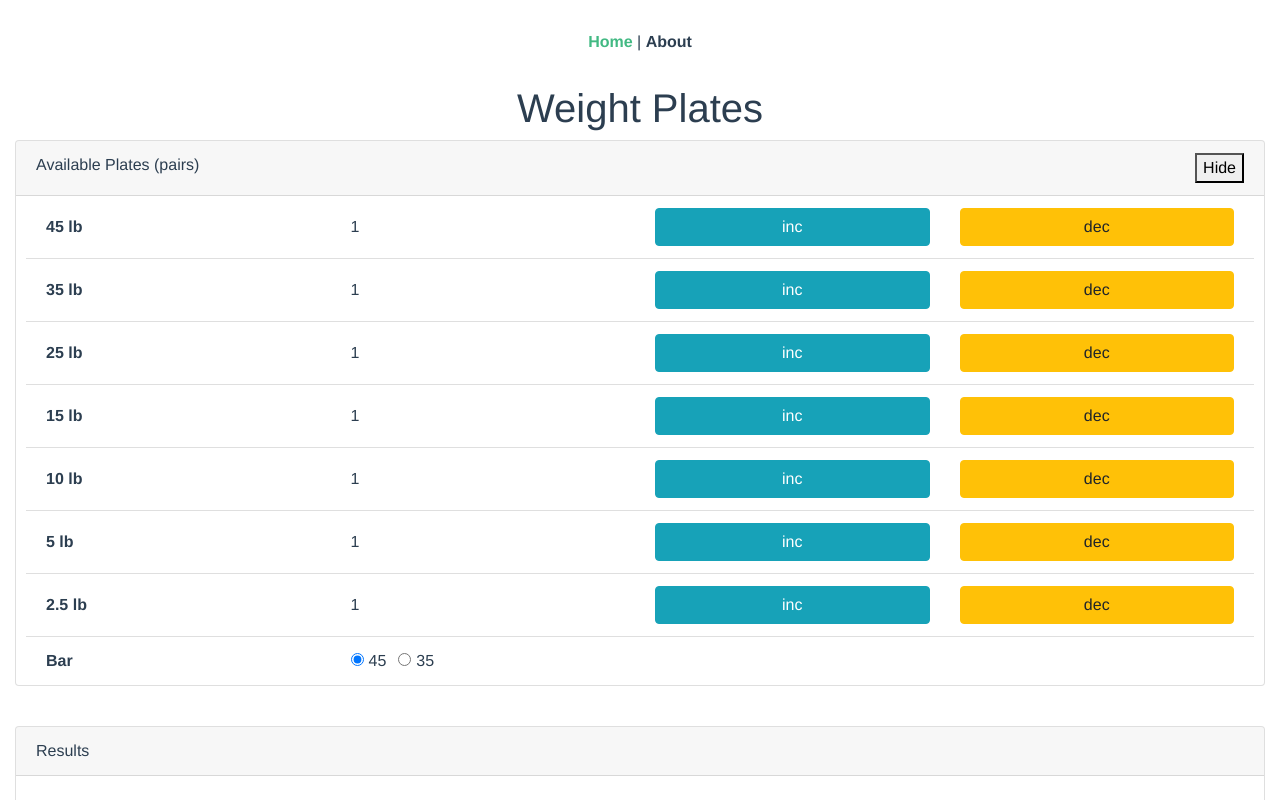
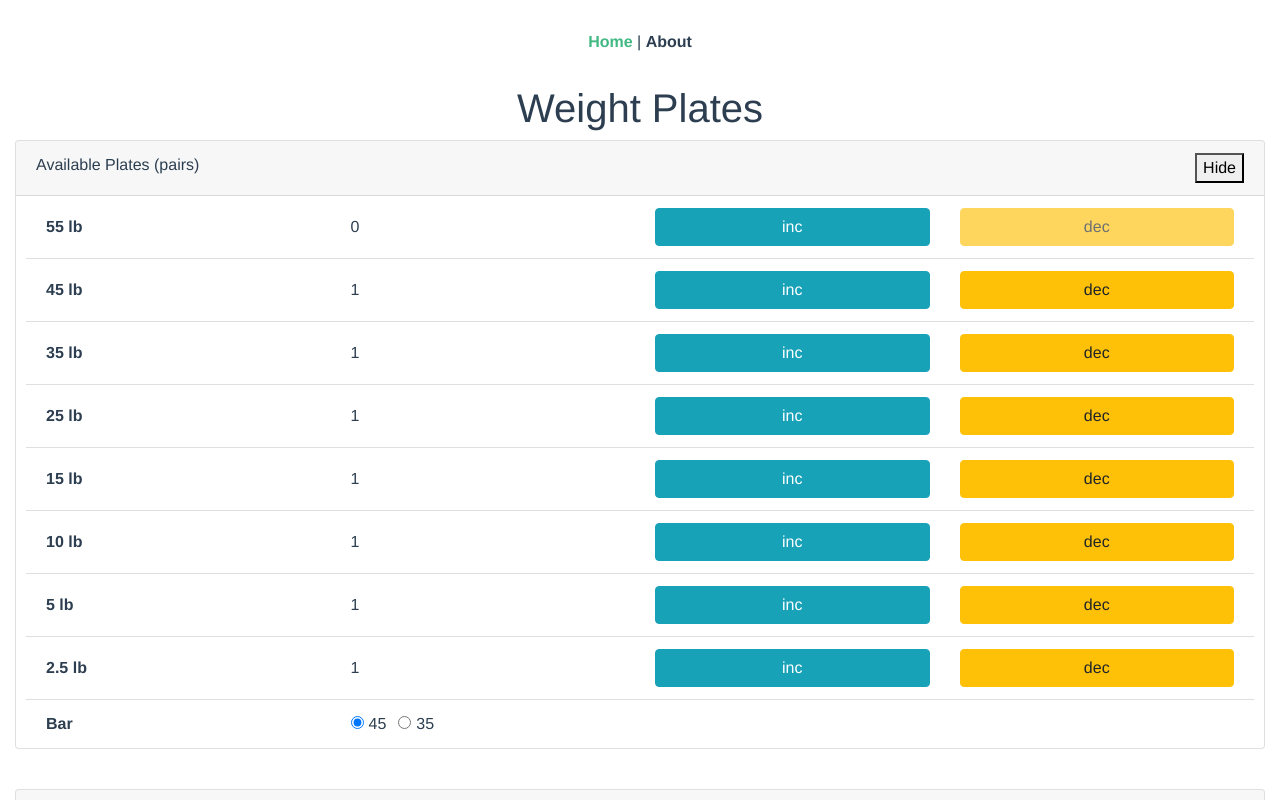
Before and after one commit to ryanrodemoyer/weightplates, a Vue app: page /#/ in a window 1280 px wide. Shown: the top 800 px of the page. Built offline with nearby package versions, Linux system fonts and the light colour scheme.

Commit message:
add 55# option with zero quantity default, hide the 55# column in the results if zero quantity

```diff
--- a/src/components/Combinations.vue
+++ b/src/components/Combinations.vue
@@ -40,6 +40,12 @@
             <td v-bind:class="{ highlight: result['25'] !== 0 }">25</td>
             <td v-bind:class="{ highlight: result['35'] !== 0 }">35</td>
             <td v-bind:class="{ highlight: result['45'] !== 0 }">45</td>
+            <td
+              v-if="options.plates.find(x => x.weight === 55).quantity > 0"
+              v-bind:class="{ highlight: result['55'] !== 0 }"
+            >
+              55
+            </td>
             <td>Total</td>
           </tr>
           <tr>
@@ -64,6 +70,12 @@
             </td>
             <td v-bind:class="{ highlight: result['45'] !== 0 }">
               {{ result["45"] }}
+            </td>
+            <td
+              v-if="options.plates.find(x => x.weight === 55).quantity > 0"
+              v-bind:class="{ highlight: result['55'] !== 0 }"
+            >
+              {{ result["55"] }}
             </td>
             <td>{{ result["totalWeight"] }}</td>
           </tr>
@@ -95,7 +107,7 @@ export default {
     };
   },
   computed: {
-    ...mapState(["availableWeights", "calculatedResults"]),
+    ...mapState(["availableWeights", "calculatedResults", "options"]),
     ...mapGetters(["getResultByWeight"]),
     result: function() {
       return this.calculatedResults.find(
--- a/src/store/defaultOptions.js
+++ b/src/store/defaultOptions.js
@@ -3,42 +3,48 @@ const defaultOptions = {
   plates: [
     {
       id: 1,
+      weight: 55,
+      quantity: 0,
+      display: "55 lb"
+    },
+    {
+      id: 2,
       weight: 45,
       quantity: 1,
       display: "45 lb"
     },
     {
-      id: 2,
+      id: 3,
       weight: 35,
       quantity: 1,
       display: "35 lb"
     },
     {
-      id: 3,
+      id: 4,
       weight: 25,
       quantity: 1,
       display: "25 lb"
     },
     {
-      id: 4,
+      id: 5,
       weight: 15,
       quantity: 1,
       display: "15 lb"
     },
     {
-      id: 5,
+      id: 6,
       weight: 10,
       quantity: 1,
       display: "10 lb"
     },
     {
-      id: 6,
+      id: 7,
       weight: 5,
       quantity: 1,
       display: "5 lb"
     },
     {
-      id: 7,
+      id: 8,
       weight: 2.5,
       quantity: 1,
       display: "2.5 lb"
```
